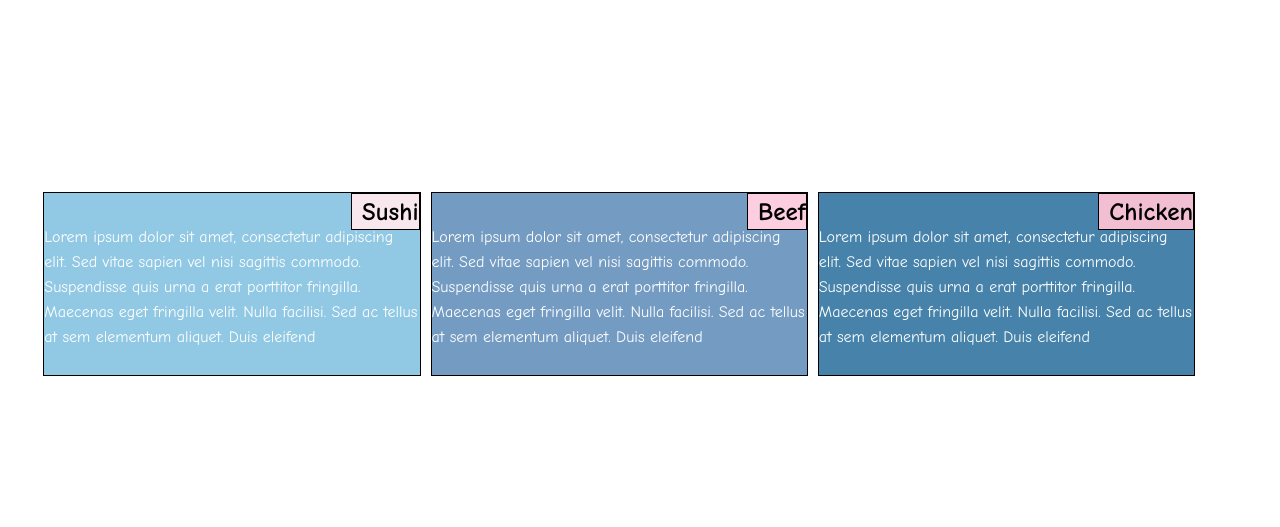
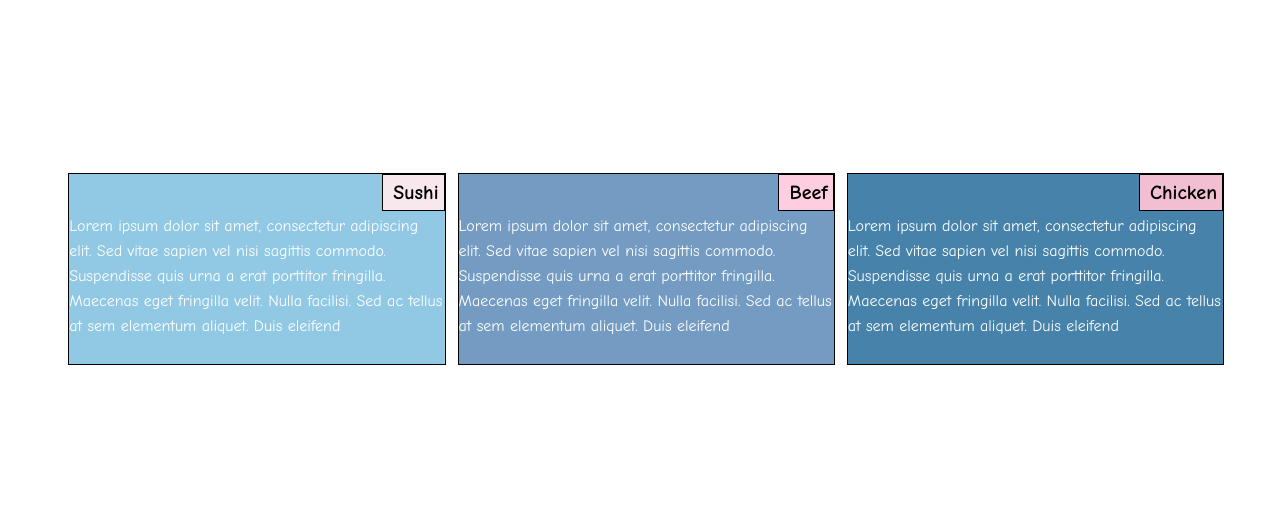
Before and after one commit to Mohammadammar5090/assignment1b, a plain HTML site: page index.html in a window 1280 px wide. Shown: the part 273-800 px from the top of the page. Drawn offline with Linux system fonts and the light colour scheme.

Commit message:
my last update

```diff
--- a/asm2.css
+++ b/asm2.css
@@ -58,7 +58,7 @@ h1{
     margin: 150px 0px 0px 0px;
     text-align: center;
     font-family: "Comic Sans MS", arial;
-    font-size: 100px;
+    font-size: 500%;
     animation: fadeInOut 2s ease-in-out infinite;
 }
 
@@ -92,10 +92,10 @@ h1{
 
 .flex{
 
-    margin: 150px 30px 0px 0px;
-    height: 250px;
+    margin: 150px 0px 0px 0px;
+    height: 200px;
 
-    padding: 50px 50px 50px 20px;
+    padding: 50px 50px 50px 50px;
     font-family: "Comic Sans MS", arial;
 
 
@@ -108,9 +108,9 @@ h1{
     right: 0px;
     box-sizing: border-box;
     border: 1px solid black;
-    padding: 5px 0px 5px 10px;
+    padding: 5px 5px 5px 10px;
 
-    font-size: 25px;
+    font-size: 125%;
     background: #F2BED1;
     color: black;
     font-weight: bold
@@ -124,9 +124,9 @@ h1{
     right: 0px;
     box-sizing: border-box;
     border: 1px solid black;
-    padding: 5px 0px 5px 10px;
+    padding: 5px 5px 5px 10px;
 
-    font-size: 25px;
+    font-size: 125%;
     background: #FDCEDF;
     color: black;
     font-weight: bold
@@ -139,9 +139,9 @@ h1{
     top: 0px;
     right: 0px;
     border: 1px solid black;
-    padding: 5px 0px 5px 10px;
+    padding: 5px 5px 5px 10px;
 
-    font-size: 25px;
+    font-size: 125%;
     background: #F8E8EE;
     color: black;
     font-weight: bold
@@ -153,10 +153,11 @@ h1{
 .one{
 
     position: relative;
-    padding: 32px 0px 0px 0px;
+    padding: 40px 0px 0px 0px;
     height: 150px;
-    margin: 5px;
+    margin: 6px;
     border: 1px solid black;
+
     background: #4682A9;
     color: white;
     line-height: 25px;
@@ -164,13 +165,14 @@ h1{
 }
 
 /*beef*/
-.tow{
+.two{
 
     position: relative;
-    padding: 32px 0px 0px 0px;
+    padding: 40px 0px 0px 0px;
     height: 150px;
-    margin: 5px;
+    margin: 6px;
     border: 1px solid black;
+
     background: #749BC2;
     color: white;
     line-height: 25px;
@@ -181,10 +183,11 @@ h1{
 .three{
 
     position: relative;
-    padding: 32px 0px 0px 0px;
+    padding: 40px 0px 0px 0px;
     height: 150px;
-    margin: 5px;
+    margin:  6px ;
     border: 1px solid black;
+
     background: #91C8E4;
     color: white;
     line-height: 25px;
@@ -201,7 +204,7 @@ h1{
 
 
 }
-    .tow{
+    .two{
 
         width: 31.8%;
         float: right;
@@ -224,7 +227,7 @@ h1{
 
 
 }
-    .tow{
+    .two{
 
         width: 46%;
         float: right;
@@ -233,8 +236,9 @@ h1{
     }
 
         .three{
-            width: 93%;
+            width: 93.6%;
              float: right;
+
     }
 }
 
@@ -247,7 +251,7 @@ h1{
 
 
 }
-    .tow{
+    .two{
 
         width: 100%;
         float: right;
--- a/index.html
+++ b/index.html
@@ -19,7 +19,7 @@ Lorem ipsum dolor sit amet, consectetur adipiscing elit. Sed vitae sapien vel ni
 
 </div>
 
-<div class="tow">
+<div class="two">
 <div class="beef">Beef</div>
 Lorem ipsum dolor sit amet, consectetur adipiscing elit. Sed vitae sapien vel nisi sagittis commodo. Suspendisse quis urna a erat porttitor fringilla. Maecenas eget fringilla velit. Nulla facilisi. Sed ac tellus at sem elementum aliquet. Duis eleifend
 
```
